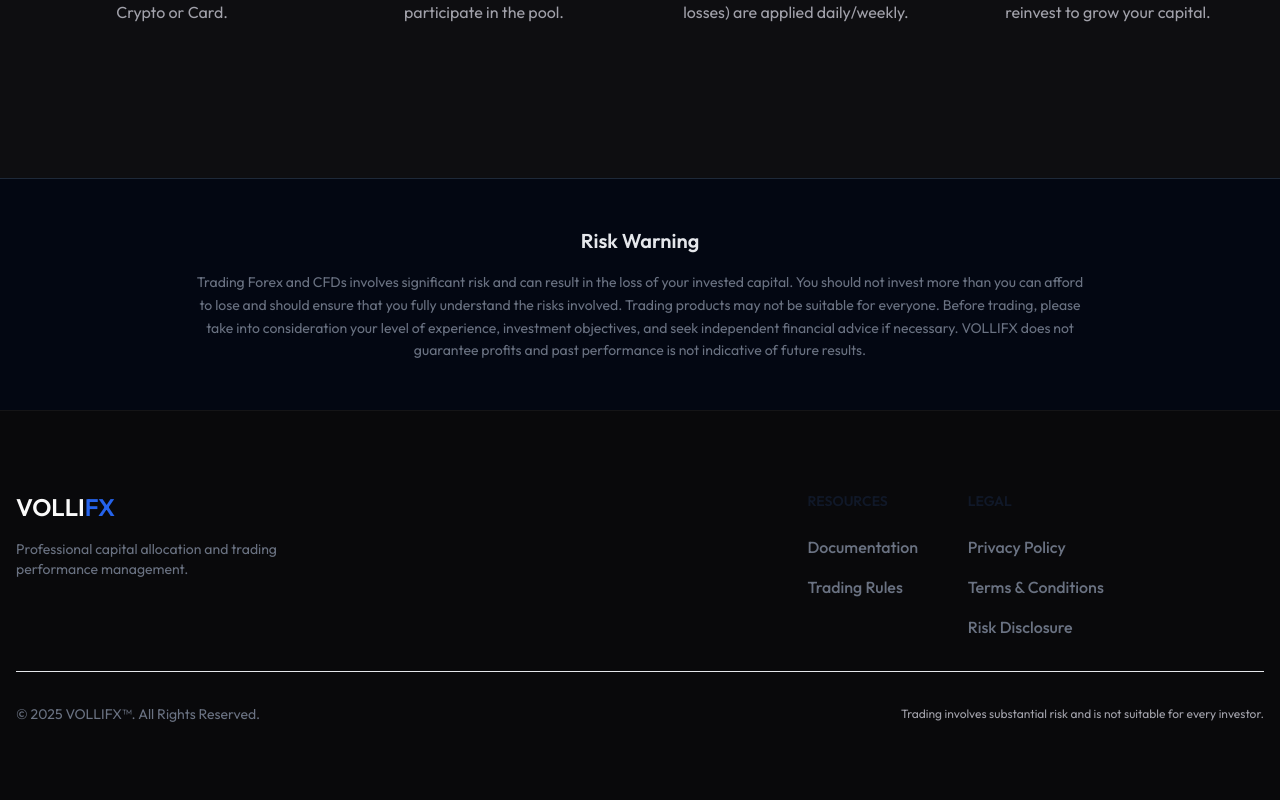
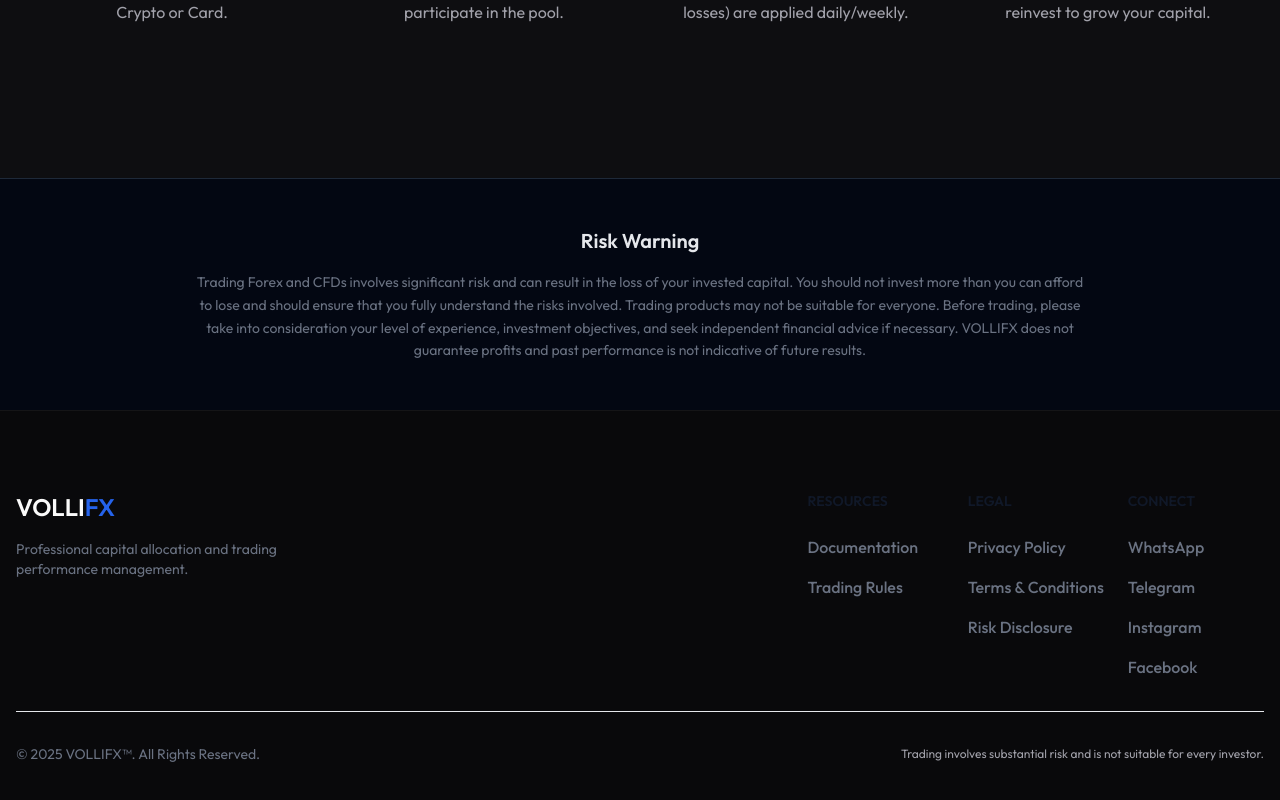
Before and after one commit to dsgffdfdgd/vollitrading, a Next.js app: page / in a window 1280 px wide. Shown: the part 2588-3388 px from the top of the page. Built offline with nearby package versions, Linux system fonts and the light colour scheme.

Commit message:
Add social media and contact links to footer

```diff
--- a/components/layout/Footer.tsx
+++ b/components/layout/Footer.tsx
@@ -41,6 +41,31 @@ export function Footer() {
                                 </li>
                             </ul>
                         </div>
+                        <div>
+                            <h2 className="mb-6 text-sm font-semibold text-gray-900 uppercase dark:text-white">Connect</h2>
+                            <ul className="text-gray-500 dark:text-gray-400 font-medium">
+                                <li className="mb-4">
+                                    <a href="https://wa.me/254717420469" target="_blank" rel="noopener noreferrer" className="hover:underline flex items-center gap-2">
+                                        WhatsApp
+                                    </a>
+                                </li>
+                                <li className="mb-4">
+                                    <a href="https://t.me/vollitrades" target="_blank" rel="noopener noreferrer" className="hover:underline flex items-center gap-2">
+                                        Telegram
+                                    </a>
+                                </li>
+                                <li className="mb-4">
+                                    <a href="https://instagram.com/vollitrading" target="_blank" rel="noopener noreferrer" className="hover:underline flex items-center gap-2">
+                                        Instagram
+                                    </a>
+                                </li>
+                                <li>
+                                    <a href="https://facebook.com/vollitrading" target="_blank" rel="noopener noreferrer" className="hover:underline flex items-center gap-2">
+                                        Facebook
+                                    </a>
+                                </li>
+                            </ul>
+                        </div>
                     </div>
                 </div>
                 <hr className="my-6 border-gray-200 sm:mx-auto dark:border-gray-700 lg:my-8" />
```
